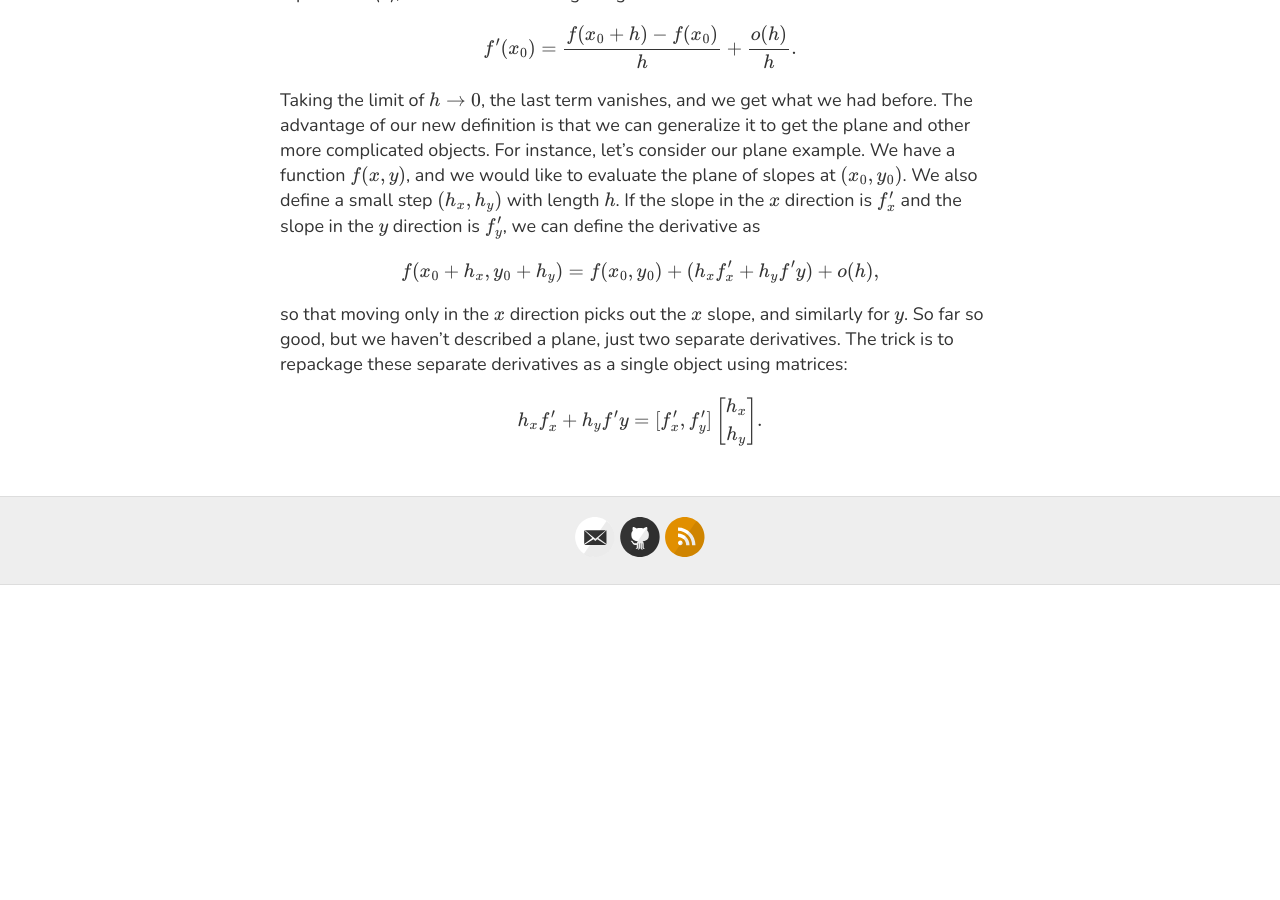
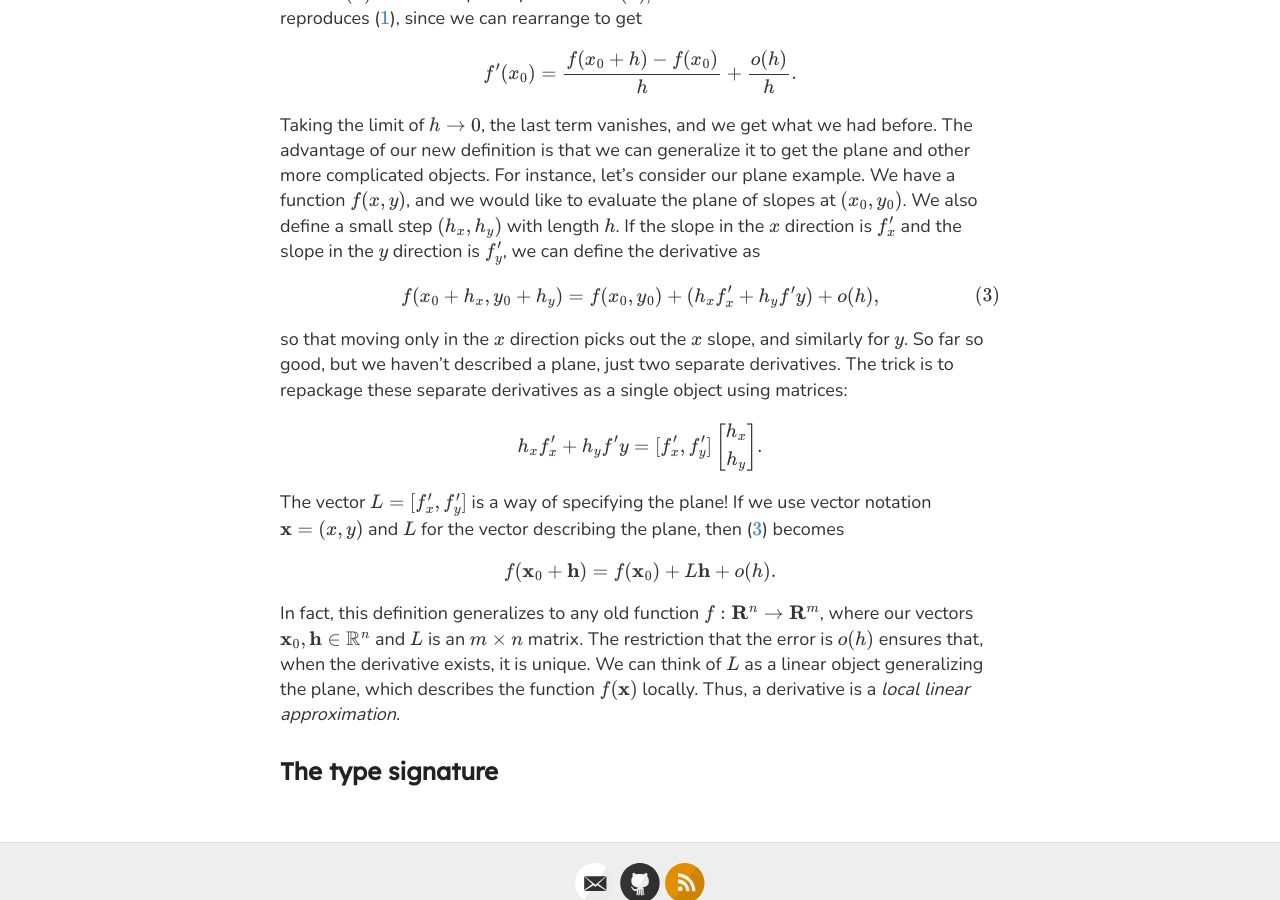
Before and after one commit to heptarch/heptarch.github.io, a Jekyll site: the page built from drafts/type-diff.md, in a window 1280 px wide and 900 px high, scrolled down 2357 px. Built offline with Jekyll 4.4.1, drawn with Linux system fonts in a browser that asks for light colours; our own code applies the rules of GitHub Pages for plain Markdown files; formulas are drawn with MathJax 3; a script that is not in the unit is left out; before the commit the page ends 2942 px from its top, so only the background shows below that; some of the changed text lies outside the part shown.

Commit message:
Finish type-diff section 2

```diff
--- a/drafts/type-diff.md
+++ b/drafts/type-diff.md
@@ -14,7 +14,8 @@ date:  2021-09-22
 ### Contents
 
 1. <a href="#sec-1">Introduction</a>
-2. <a href="#sec-2">What is differentiation?</a>
+2. <a href="#sec-2">Derivatives as local linear approximations</a>
+2. <a href="#sec-3">The type signature</a>
 
 ## Introduction <a id="sec-1" name="sec-1"></a>
 
@@ -32,7 +33,7 @@ signature itself, and indeed, this is essential if we want to do AD on
 more interesting objects. The goal of this post is to update the type
 signature and see how the essence of automatic differentiation changes.
 
-## What is differentiation? <a id="sec-2" name="sec-2"></a>
+## Derivatives as local linear approximations<a id="sec-2" name="sec-2"></a>
 
 What is differentiation, really? We learn in our first calculus class
 that it is the slope of the tangent line at a point:
@@ -107,6 +108,7 @@ direction is $f'_y$, we can define the derivative as
 
 $$
 f(x_0 + h_x, y_0 + h_y) = f(x_0, y_0) + (h_xf'_x + h_y f'y) + o(h),
+\tag{3}\label{diff3}
 $$
 
 so that moving only in the $x$ direction picks out the $x$ slope, and
@@ -121,3 +123,22 @@ h_xf'_x + h_y f'y = [f'_x, f'_y]
 h_x \\ h_y
 \end{bmatrix}.
 $$
+
+The vector $L = [f'_x, f'_y]$ is a way of specifying the plane!
+If we use vector notation $\mathbf{x} = (x, y)$ and $L$ for the vector
+describing the plane, then (\ref{diff3}) becomes
+
+$$
+f(\mathbf{x}_0 + \mathbf{h}) = f(\mathbf{x}_0) + L\mathbf{h} + o(h).
+$$
+
+In fact, this definition generalizes to any old function $f:
+\mathbf{R}^n \to \mathbf{R}^m$, where our vectors $\mathbf{x}_0,
+\mathbf{h} \in \mathbb{R}^n$ and $L$ is an $m \times n$ matrix. The
+restriction that the error is $o(h)$ ensures that, when the derivative
+exists, it is unique.
+We can think of $L$ as a linear object generalizing the plane, which
+describes the function $f(\mathbf{x})$ locally. Thus, a derivative is
+a *local linear approximation*.
+
+## The type signature<a id="sec-3" name="sec-3"></a>
```
